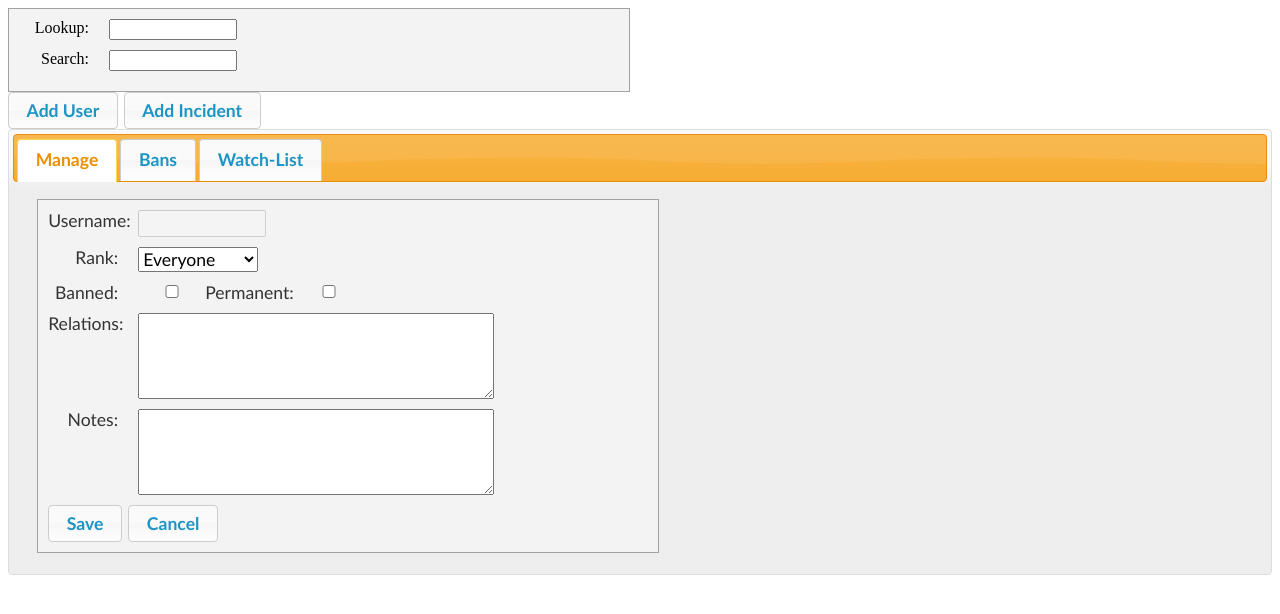
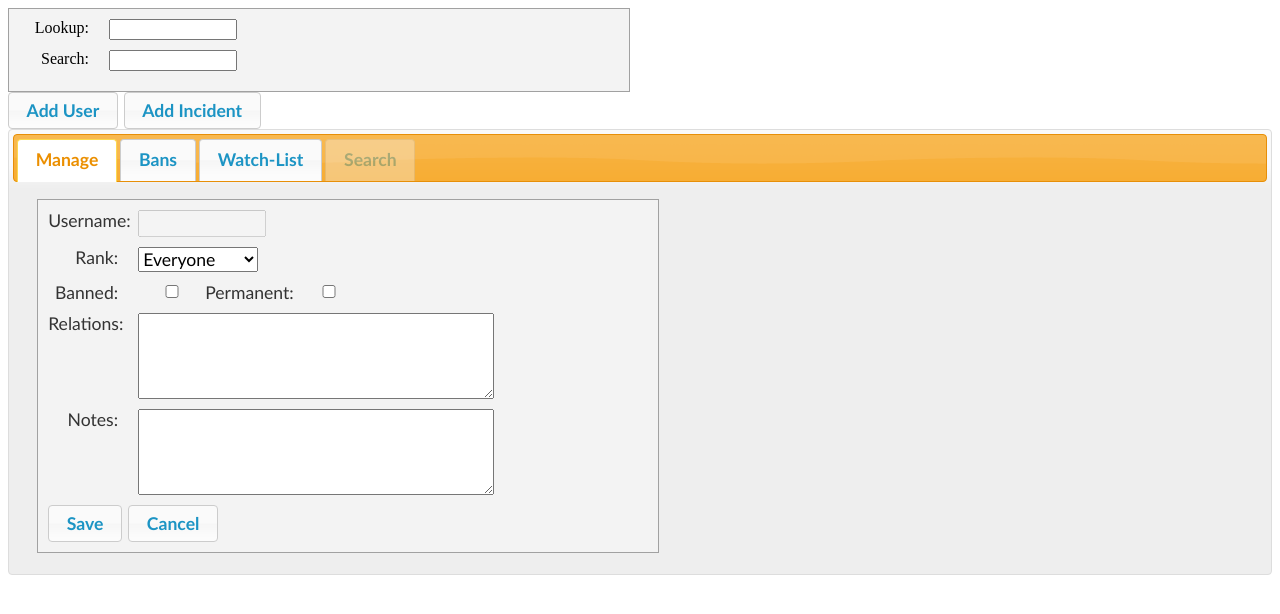
Before and after one commit to chocklymon/fsmcbm, a PHP site: page / in a window 1280 px wide. Shown: the top 614 px of the page. Run offline with PHP 8.4, Linux system fonts and the light colour scheme; some libraries are stand-ins or nearby versions.

Commit message:
Closes #1 Adds basic search functionality. New search tab, and basic term search of the DB.

```diff
--- a/fsmcbm.js
+++ b/fsmcbm.js
@@ -389,6 +389,11 @@
         $("#dialog-add-user").dialog("open");
     }
 
+    function rowLookup(){
+        $("#lookup-user_id").val($(this).attr("id").substring(3));
+        getInformation();
+    }
+
     /**
      * Opens the add user dialog, and after the new user is saved, adds them to the incident.
      */
@@ -414,11 +419,9 @@
                 });
             },
             load: function(event, ui){
-                $(ui.panel).find("tr").click(function(){
-                    $("#lookup-user_id").val($(this).attr("id").substring(3));
-                    getInformation();
-                });
-            }
+                $(ui.panel).find("tr").click(rowLookup);
+            },
+            disabled: [3]// Search tab is disabled by default
         });
 
         // Make buttons jQuery UI buttons
@@ -489,12 +492,44 @@
         lookup("#lookup", "#lookup-user_id", getInformation, "No users found");
         lookup("#user_name", "#user_id", null, "Not Found - Add New", addUserToIncident);
 
-        // Attach events
+        // Attach events \\
+
+        // Add user button
         $("#add-user").click(openAddUser);
+
+        // Add incident button
         $("#add-incident").click(function(){
             $("#dialog-add-incident").dialog("open");
+        });
 
+        // Search box
+        $("#search").change(function(){
+            $.get("fsmcbm.php",
+                { search : $(this).val() },
+                function(data) {
+                    // Check for error with the search
+                    try {
+                        $.parseJSON(data);
+                        if(data.error != null){
+                            handleError(data.error);
+                            return;
+                        }
+                    // Catch and ignore any errors thrown by parseJSON (since it HTML is returned it will error out).
+                    } catch(ignore){}
+
+                    // Set the tab contents
+                    $("#search-tab").html(data);
+
+                    // Attach the row lookup event
+                    $("#search-tab tr").click(rowLookup)
+
+                    // Re-enable the search tab, and switch to it.
+                    $("#tabs").tabs("enable", 3).tabs("option", "active", 3);
+                },
+                'html'
+            );
         });
+
     });
 
 })(jQuery);
--- a/index.php
+++ b/index.php
@@ -46,6 +46,7 @@
                     <li><a href="#manage">Manage</a></li>
                     <li><a href="fsmcbm.php?get=bans">Bans</a></li>
                     <li><a href="fsmcbm.php?get=watchlist">Watch-List</a></li>
+                    <li><a href="#search-tab">Search</a></li>
                 </ul>
                 <div id="manage">
                     <div id="user-info" class="form">
@@ -86,6 +87,9 @@
                     <div id="incident-info">
 
                     </div>
+                </div>
+                <div id="search-tab">
+
                 </div>
             </div>
         </div>
```
Also changed, not shown: fsmcbm.php (+16 -0 lines).
